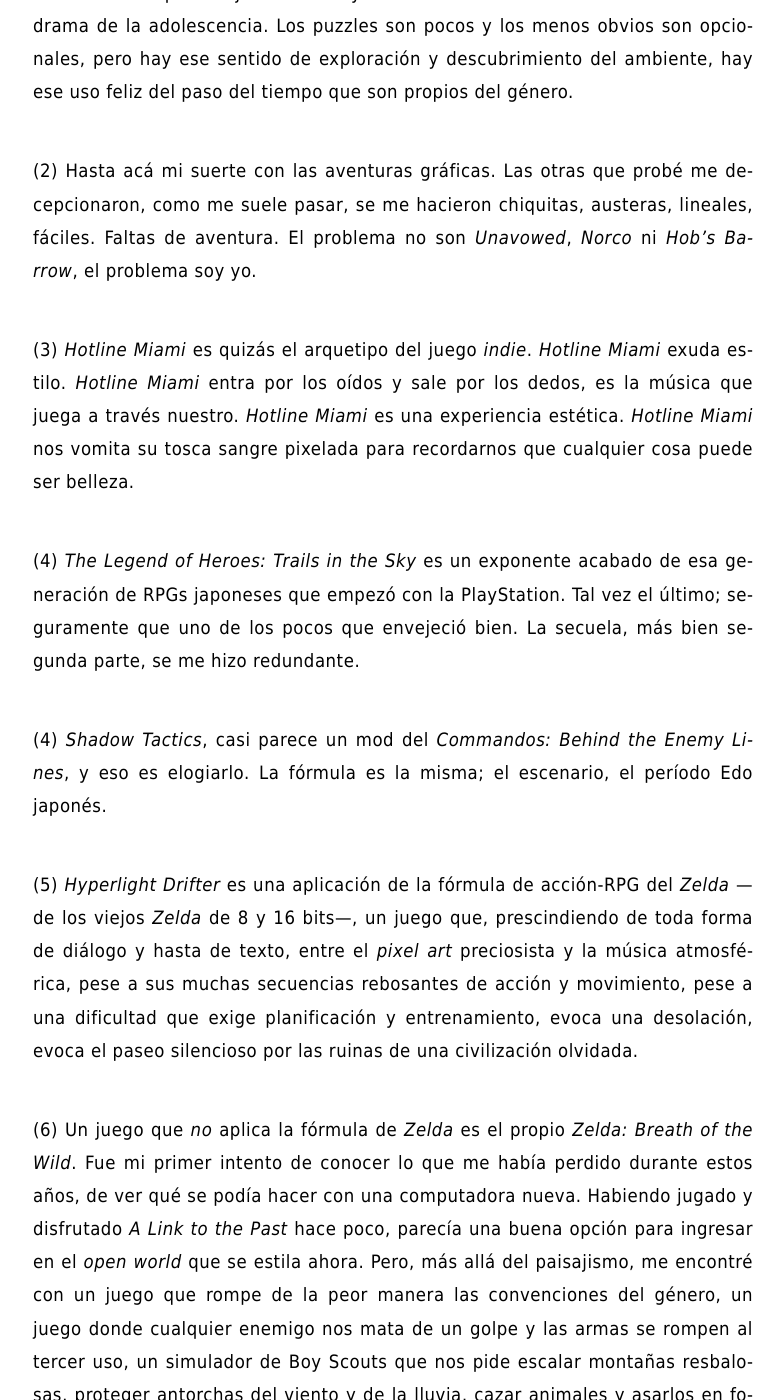
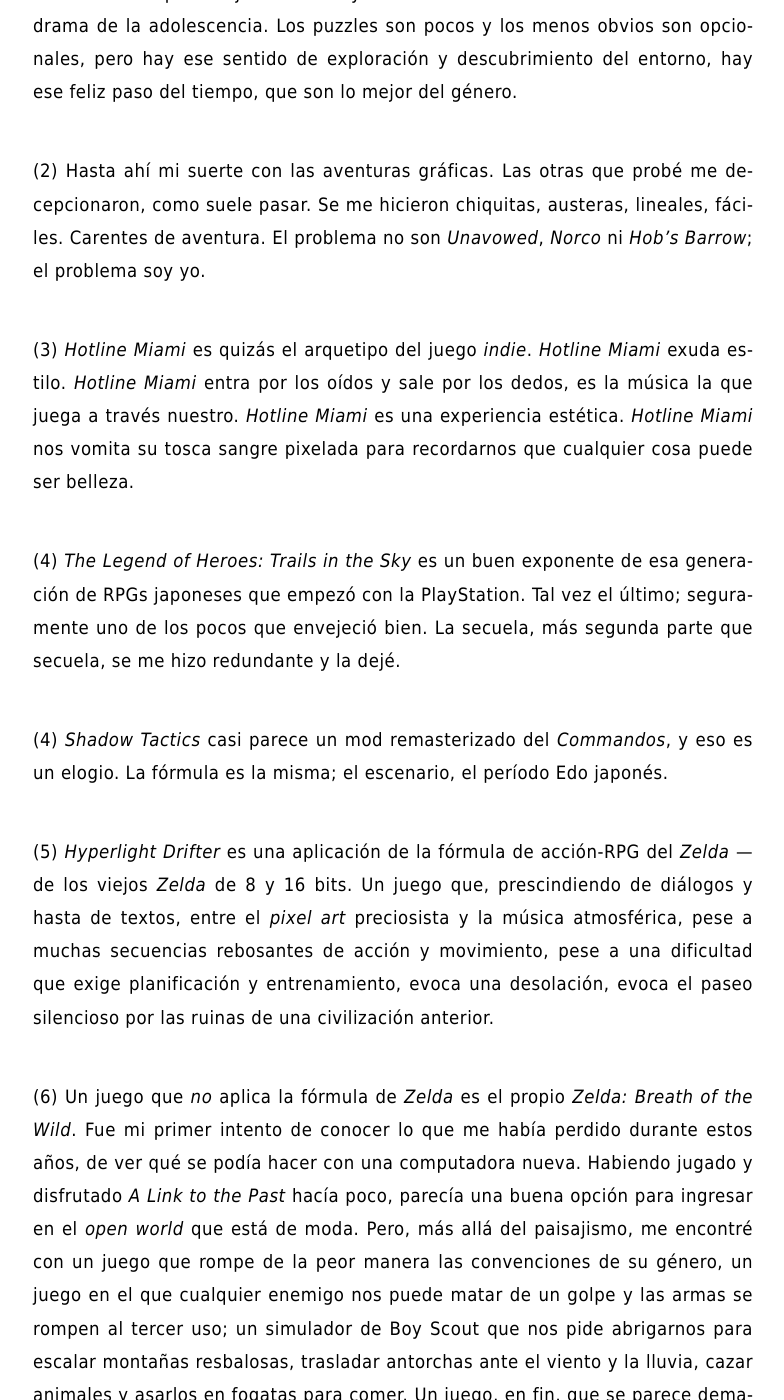
Before and after one commit to facundoolano/olano.dev, a Jekyll site: the page built from _posts/2023-12-27-el-ano-en-que-volvi-a-jugar.md, in a window 1280 px wide and 1400 px high, scrolled down 1359 px. Shown: the whole window, without its empty margins (247-1031 px from the left). Built offline with Jekyll 4.4.1, drawn with Linux system fonts in a browser that asks for light colours; some of the changed text lies outside the part shown.

Commit message:
corrections

```diff
--- a/_posts/2023-12-27-el-ano-en-que-volvi-a-jugar.md
+++ b/_posts/2023-12-27-el-ano-en-que-volvi-a-jugar.md
@@ -4,6 +4,7 @@
 date: 2023-12-27 12:12:31
 tags: [videojuegos, memorias]
 image: assets/img/drifter.png
+excerpt: Este año me propuse reconquistar el ocio; me compré una computadora; volví a jugar.
 ---
 
 <div class="org-center"><h2>1</h2></div>
@@ -27,42 +28,42 @@
 
 <div class="org-center"><h2>2</h2></div>
 
-(1) Empecé con una aventura gráfica, mi género preferido. Salvo que decir que *Perfect Tides* es una aventura gráfica es bajarle el precio: *Perfect Tides* es una historia contada en forma de aventura gráfica &#x2014;específicamente con el estilo noventoso de Sierra On-Line. El formato sirve a la historia, le sienta bien. La autora no necesitó inyectar comedia o fantasía o misterio a su argumento, le bastó con construir personajes creíbles y contarlos honestamente: le bastó con el drama de la adolescencia. Los puzzles son pocos y los menos obvios son opcionales, pero hay ese sentido de exploración y descubrimiento del ambiente, hay ese uso feliz del paso del tiempo que son propios del género.
+(1) Empecé con una aventura gráfica, el género que fue mi pan de cada día. Salvo que llamar aventura gráfica a *Perfect Tides* es bajarle el precio: *Perfect Tides* es un relato de época con forma de aventura &#x2014;específicamente con el estilo noventoso de Sierra On-Line. El formato sirve a la historia, le sienta bien. La autora no necesitó inyectar comedia o fantasía o misterio a su argumento, le bastó con construir personajes creíbles y contarlos honestamente: le bastó con el drama de la adolescencia. Los puzzles son pocos y los menos obvios son opcionales, pero hay ese sentido de exploración y descubrimiento del entorno, hay ese feliz paso del tiempo, que son lo mejor del género.
 
 <br/>
 <div></div>
 
-(2) Hasta acá mi suerte con las aventuras gráficas. Las otras que probé me decepcionaron, como me suele pasar, se me hacieron chiquitas, austeras, lineales, fáciles. Faltas de aventura. El problema no son *Unavowed*, *Norco* ni *Hob's Barrow*, el problema soy yo.
+(2) Hasta ahí mi suerte con las aventuras gráficas. Las otras que probé me decepcionaron, como suele pasar. Se me hicieron chiquitas, austeras, lineales, fáciles. Carentes de aventura. El problema no son *Unavowed*, *Norco* ni *Hob's Barrow*; el problema soy yo.
 
 <br/>
 <div></div>
 
-(3) *Hotline Miami* es quizás el arquetipo del juego *indie*. *Hotline Miami* exuda estilo. *Hotline Miami* entra por los oídos y sale por los dedos, es la música que juega a través nuestro. *Hotline Miami* es una experiencia estética. *Hotline Miami* nos vomita su tosca sangre pixelada para recordarnos que cualquier cosa puede ser belleza.
+(3) *Hotline Miami* es quizás el arquetipo del juego *indie*. *Hotline Miami* exuda estilo. *Hotline Miami* entra por los oídos y sale por los dedos, es la música la que juega a través nuestro. *Hotline Miami* es una experiencia estética. *Hotline Miami* nos vomita su tosca sangre pixelada para recordarnos que cualquier cosa puede ser belleza.
 
 <br/>
 <div></div>
 
-(4) *The Legend of Heroes: Trails in the Sky* es un exponente acabado de esa generación de RPGs japoneses que empezó con la PlayStation. Tal vez el último; seguramente que uno de los pocos que envejeció bien. La secuela, más bien segunda parte, se me hizo redundante.
+(4) *The Legend of Heroes: Trails in the Sky* es un buen exponente de esa generación de RPGs japoneses que empezó con la PlayStation. Tal vez el último; seguramente uno de los pocos que envejeció bien. La secuela, más segunda parte que secuela, se me hizo redundante y la dejé.
 
 <br/>
 <div></div>
 
-(4) *Shadow Tactics*, casi parece un mod del *Commandos: Behind the Enemy Lines*, y eso es elogiarlo. La fórmula es la misma; el escenario, el período Edo japonés.
+(4) *Shadow Tactics* casi parece un mod remasterizado del *Commandos*, y eso es un elogio. La fórmula es la misma; el escenario, el período Edo japonés.
 
 <br/>
 <div></div>
 
-(5) *Hyperlight Drifter* es una aplicación de la fórmula de acción-RPG del *Zelda* &#x2014;de los viejos *Zelda* de 8 y 16 bits&#x2014;, un juego que, prescindiendo de toda forma de diálogo y hasta de texto, entre el *pixel art* preciosista y la música atmosférica, pese a sus muchas secuencias rebosantes de acción y movimiento, pese a una dificultad que exige planificación y entrenamiento, evoca una desolación, evoca el paseo silencioso por las ruinas de una civilización olvidada.
+(5) *Hyperlight Drifter* es una aplicación de la fórmula de acción-RPG del *Zelda* &#x2014;de los viejos *Zelda* de 8 y 16 bits. Un juego que, prescindiendo de diálogos y hasta de textos, entre el *pixel art* preciosista y la música atmosférica, pese a muchas secuencias rebosantes de acción y movimiento, pese a una dificultad que exige planificación y entrenamiento, evoca una desolación, evoca el paseo silencioso por las ruinas de una civilización anterior.
 
 <br/>
 <div></div>
 
-(6) Un juego que *no* aplica la fórmula de *Zelda* es el propio *Zelda: Breath of the Wild*. Fue mi primer intento de conocer lo que me había perdido durante estos años, de ver qué se podía hacer con una computadora nueva. Habiendo jugado y disfrutado *A Link to the Past* hace poco, parecía una buena opción para ingresar en el *open world* que se estila ahora. Pero, más allá del paisajismo, me encontré con un juego que rompe de la peor manera las convenciones del género, un juego donde cualquier enemigo nos mata de un golpe y las armas se rompen al tercer uso, un simulador de Boy Scouts que nos pide escalar montañas resbalosas, proteger antorchas del viento y de la lluvia, cazar animales y asarlos en fogatas para comer. Un juego, en fin, que se parece demasiado a la vida, que se parece demasiado al trabajo.
+(6) Un juego que *no* aplica la fórmula de *Zelda* es el propio *Zelda: Breath of the Wild*. Fue mi primer intento de conocer lo que me había perdido durante estos años, de ver qué se podía hacer con una computadora nueva. Habiendo jugado y disfrutado *A Link to the Past* hacía poco, parecía una buena opción para ingresar en el *open world* que está de moda. Pero, más allá del paisajismo, me encontré con un juego que rompe de la peor manera las convenciones de su género, un juego en el que cualquier enemigo nos puede matar de un golpe y las armas se rompen al tercer uso; un simulador de Boy Scout que nos pide abrigarnos para escalar montañas resbalosas, trasladar antorchas ante el viento y la lluvia, cazar animales y asarlos en fogatas para comer. Un juego, en fin, que se parece demasiado a la vida, que se parece demasiado al trabajo.
 
 <br/>
 <div></div>
 
-(7) Mi segunda incursión en la modernidad fue con *L.A. Noire*, que imaginaba como un *Grand Theft Auto* ambientado en el mundo del jazz, el cine negro y las novelas de Chandler que tanto me atrae. La ambientación, impecable, no alcanzó para salvar el juego, que rápidamente se me hizo repetitivo y falto de desafíos.
+(7) Mi segunda incursión en la modernidad fue con *L.A. Noire*, que imaginaba como un *Grand Theft Auto* ambientado en el mundo del jazz, el cine negro y las novelas de Raymond Chandler. Pero esa ambientación, impecable, no alcanzó para salvar el juego, que rápidamente se me hizo monótono.
 
 <br/>
 <div></div>
@@ -72,13 +73,13 @@
 <br/>
 <div></div>
 
-(9) *SIGNALIS* reproduce con mucha precisión la experiencia *survival horror* de los primeros *Resident Evil*. La historia es rebuscada y hasta confusa, pero importa poco: lo que importa es sobrevivir, administrar recursos y resolver puzzles &#x2014;algunos bien originales. Todo, hasta los menús, bañado en gruesas capas de *Evangelion* y *Ghost in the Shell*. *SIGNALIS* sigue cuando parece que va a terminar; aunque no es un juego largo ni se me hizo nunca tedioso, llegó a producirme cierto cansancio, cierta *necesidad física* de que llegue el final. Y, lo que habla bien del diseño, cuando ese peso parecía insoportable, terminó.
-
-<div class="org-center"><h2>3</h2></div>
-
-Repasando la lista, veo que todos los juegos que me gustaron son de alguna manera actualizaciones de juegos que me gustaban antes, cuando era chico. Pero me resisto a ver en eso una nostalgia. No hubo una búsqueda intencional de recrear el pasado; en la mayoría de los casos, las asociaciones vinieron después de jugar. Más bien, confirmo que ese pasado me preparó para buscar pequeños jardines pixelados, para encontrar satisfacción en la explosión combinatoria de unos pocos elementos, en experiencias que persisten más allá de la pantalla.
+(9) *SIGNALIS* reproduce con mucha precisión la experiencia *survival horror* de los primeros *Resident Evil*. La historia es rebuscada y hasta confusa, pero importa poco: lo que importa es sobrevivir, administrar recursos y resolver puzzles. Todo, hasta los menús, bañado en gruesas capas de *Evangelion* y *Ghost in the Shell*. *SIGNALIS* sigue cuando parece que va a terminar; aunque no es un juego largo ni se me hizo nunca tedioso, llegó a producirme cierto cansancio, cierta *necesidad física* de que se acabe. Y, lo que habla bien del diseño, cuando ese peso parecía insoportable, se terminó.
 
 <br/>
 <div></div>
 
-Mientras escribo, estos últimos días del año, estoy jugando al *Thronefall*. Más adelante vendrán, o no, *Psychonauts 2*, *Firewatch*, *Disco Elysium*, *Octopath Traveler 2*, *Roadwarden*, *Celeste*, *Into the Breach*.
+(10) Mientras escribo esto, los últimos días del año, juego al *Thronefall*. Más adelante vendrán, o no, *Psychonauts 2*, *Firewatch*, *Disco Elysium*, *Octopath Traveler*, *Roadwarden*, *Celeste*, *Into the Breach*.
+
+<div class="org-center"><h2>3</h2></div>
+
+Repasando la lista, admito que todos esos juegos de alguna forma actualizan otros que me habían gustado antes, cuando era chico. Pero me resisto a ver en eso una nostalgia. No hubo una búsqueda intencional de reproducir el pasado; en la mayoría de los casos, las asociaciones vinieron después de jugar. Más bien, confirmo que ese pasado me preparó para buscar estos pequeños jardines pixelados, para encontrar satisfacción en la explosión combinatoria, en experiencias que persisten después de la pantalla.
```
Also changed, not shown: other parts of _posts/2023-12-27-el-ano-en-que-volvi-a-jugar.md (+1 -1 lines), org/_posts/2023-12-27-el-ano-en-que-volvi-a-jugar.org (+20 -17 lines).
